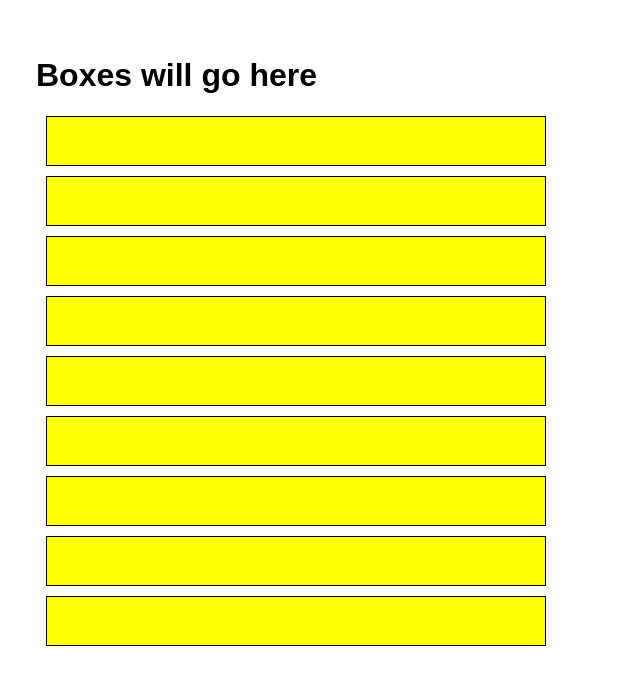
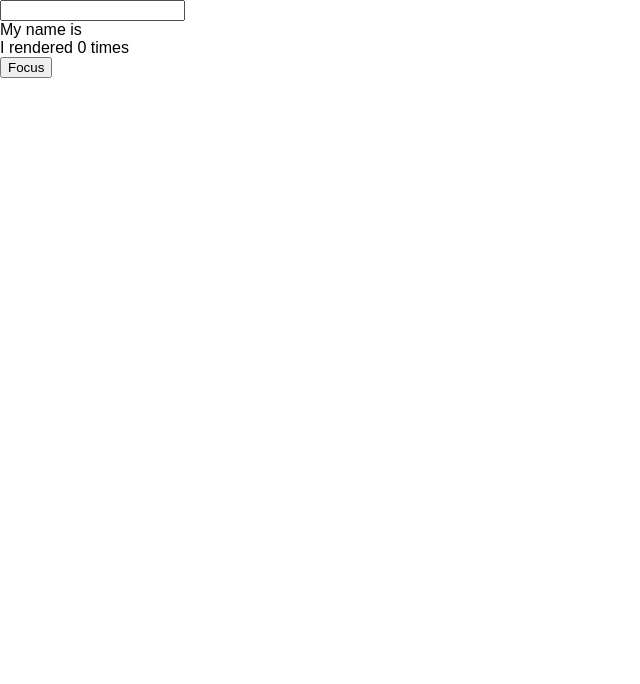
Before and after one commit to esoft-school-2022/react-basics-tutorial, a React (Create React App) app: page / in a window 1280 px wide. Shown: the top 684 px of the page, without its empty margins (0-640 px from the left). Built offline with nearby package versions, Linux system fonts and the light colour scheme; the HTML template or start-up script is replaced by a standard one.

Commit message:
added Hooks class

```diff
--- a/src/App.js
+++ b/src/App.js
@@ -2,24 +2,13 @@ import React from 'react';
 import Square from './components/Square'
 import boxes from './boxes'
 import SquareClass from "./components/SquareClass";
+import Hooks from './components/Hooks';
 
 export default function App() {
 
   return (
     <div>
-      <main>
-        <h1>Boxes will go here</h1>
-        {
-          boxes.map((box) => {
-            return (
-              <SquareClass
-                key={box.id}
-                box={box}
-              />
-            )
-          })
-        }
-      </main>
+        <Hooks />
     </div>
   )
 }
--- /dev/null
+++ b/src/components/Hooks.js
@@ -0,0 +1,28 @@
+import React, { useEffect, useRef, useState} from 'react';
+
+function Hooks(props) {
+
+    const [name, setName] = useState('');
+    const [count, setCount] = useState(0);
+    const inputRef = useRef();
+
+    const changeName = (name) => {
+        setName(name);
+        setCount(prevCount => prevCount + 1);
+    }
+
+    function focus() {
+            inputRef.current.focus()
+    }
+
+    return (
+        <div>
+            <input ref={inputRef} value={name} onChange={e => setName(() => changeName(e.target.value))}></input>
+            <div>My name is {name}</div>
+            <div>I rendered {count} times</div>
+            <button onClick={focus}>Focus</button>
+        </div>
+    )
+}
+
+export default Hooks;
```
Also changed, not shown: src/notes.txt (added).
